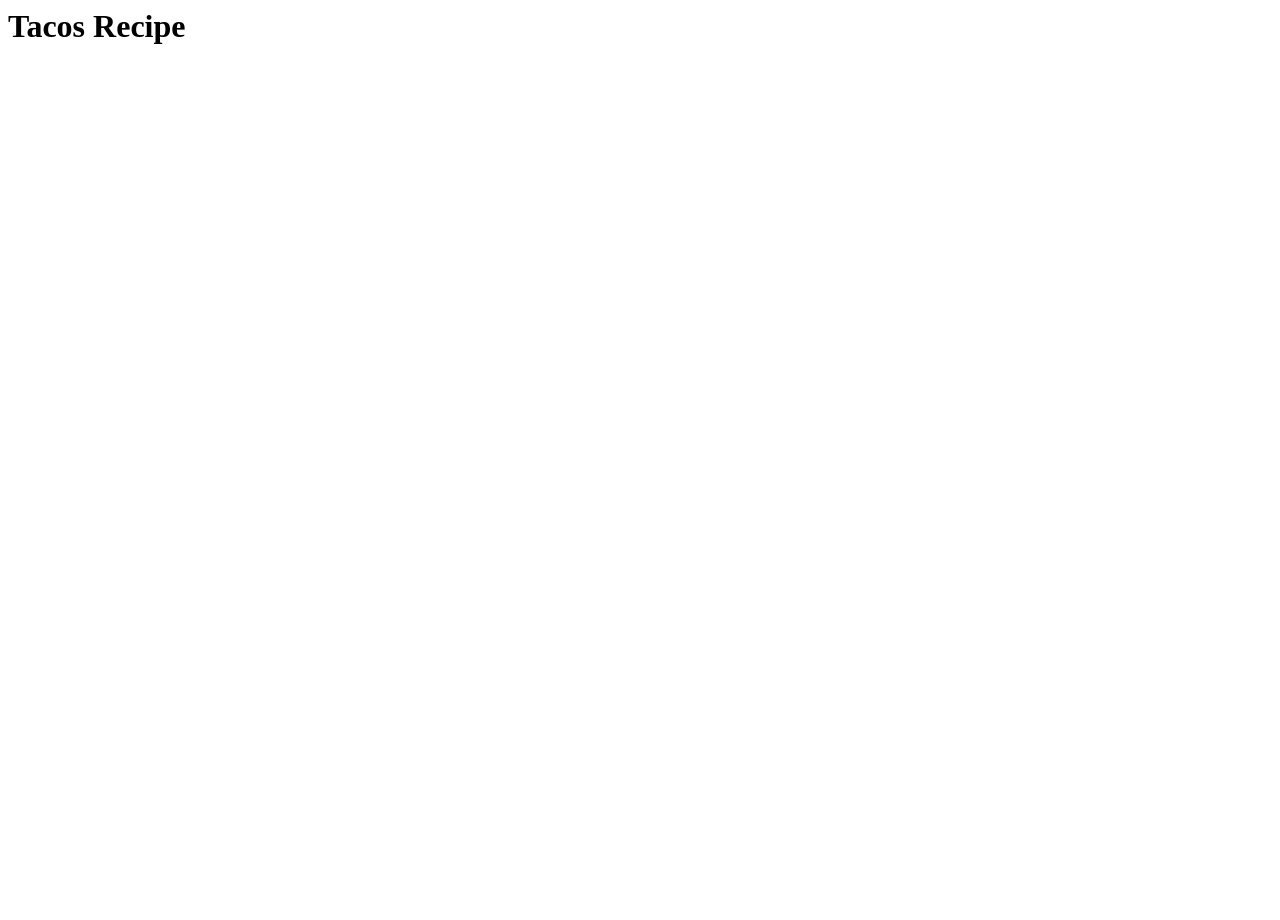
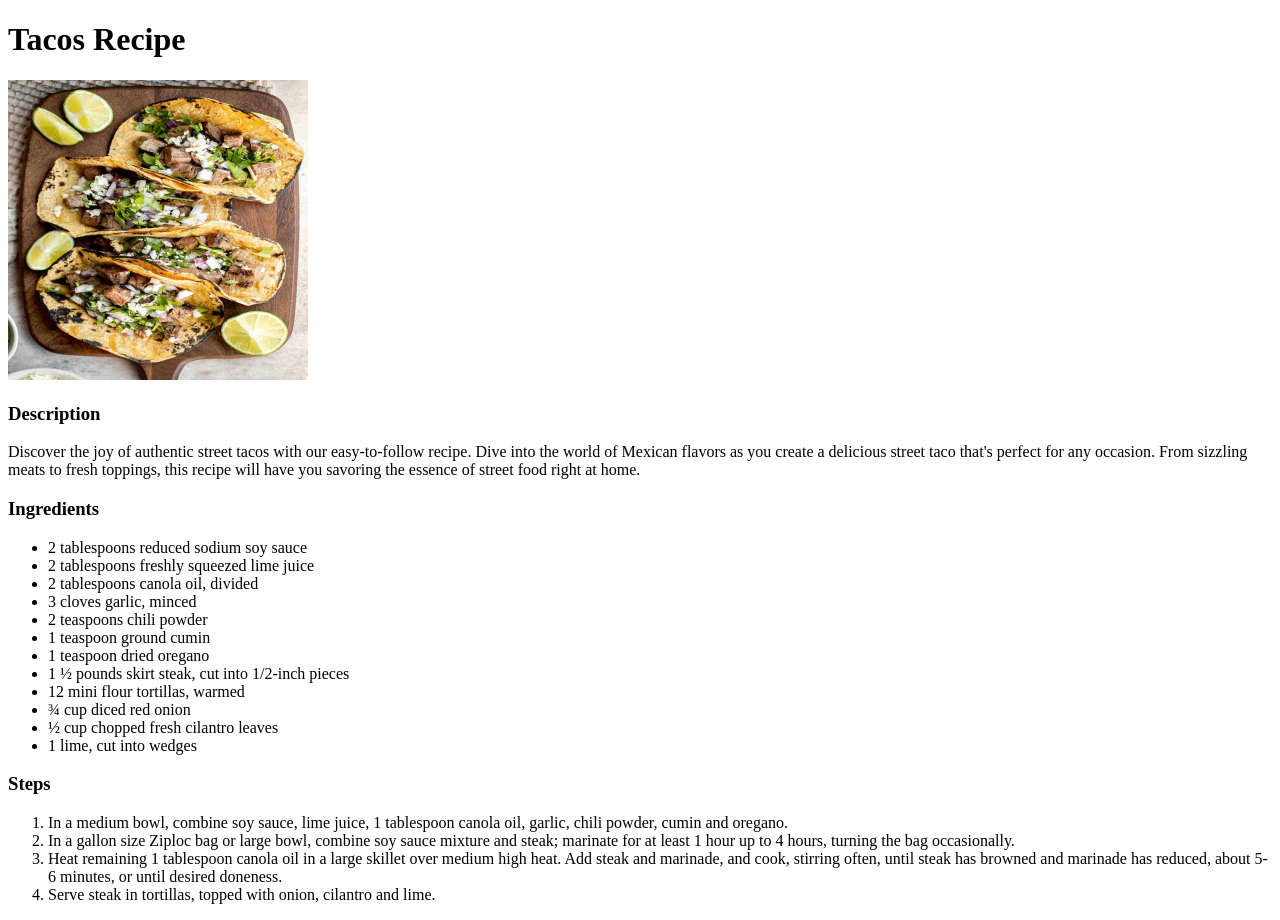
Before and after one commit to 3bbiss/odin-recipes, a plain HTML site: page recipes/tacos.html in a window 1280 px wide. Before the commit the page ends 800 px from the top, so only its background shows below. Drawn offline with Linux system fonts and the light colour scheme.

Commit message:
Add Tacos Recipe Description, Ingredients & Steps

```diff
--- a/recipes/tacos.html
+++ b/recipes/tacos.html
@@ -1,3 +1,58 @@
-<h1>
-    Tacos Recipe
-</h1>
+<!DOCTYPE html>
+<html lang="en">
+    <head>
+        <meta charset="UTF-8">
+        <meta name="viewport" content="width=device-width, initial-scale=1.0">
+        <title>Tacos Recipe</title>
+    </head>
+
+    <body>
+        <h1>Tacos Recipe</h1>
+        <!-- <a href="../index.html">Home</a>  target="_blank" rel="noopener noreferrer" -->
+        <img src="../images/tacos.jpg" alt="picture of street tacos" width="300" height="300"/>
+
+        <h3>Description</h3>
+        <p>
+            Discover the joy of authentic street tacos with our easy-to-follow recipe.
+            Dive into the world of Mexican flavors as you create a delicious street taco
+            that's perfect for any occasion. From sizzling meats to fresh toppings, this
+            recipe will have you savoring the essence of street food right at home.
+        </p>
+
+        <h3>Ingredients</h3>
+        <ul>
+            <li>2 tablespoons reduced sodium soy sauce</li>
+            <li>2 tablespoons freshly squeezed lime juice</li>
+            <li>2 tablespoons canola oil, divided</li>
+            <li>3 cloves garlic, minced</li>
+            <li>2 teaspoons chili powder</li>
+            <li>1 teaspoon ground cumin</li>
+            <li>1 teaspoon dried oregano</li>
+            <li>1 ½ pounds skirt steak, cut into 1/2-inch pieces</li>
+            <li>12 mini flour tortillas, warmed</li>
+            <li>¾ cup diced red onion</li>
+            <li>½ cup chopped fresh cilantro leaves</li>
+            <li>1 lime, cut into wedges</li>
+        </ul>
+
+        <h3>Steps</h3>
+        <ol>
+            <li>In a medium bowl, combine soy sauce, lime juice, 1 tablespoon canola oil, garlic, chili
+                powder, cumin and oregano.
+            </li>
+            <li>In a gallon size Ziploc bag or large bowl, combine soy sauce mixture and steak; marinate
+                for at least 1 hour up to 4 hours, turning the bag occasionally.
+            </li>
+            <li>Heat remaining 1 tablespoon canola oil in a large skillet over medium high heat.
+                Add steak and marinade, and cook, stirring often, until steak has browned and marinade has
+                reduced, about 5-6 minutes, or until desired doneness.
+            </li>
+            <li>
+                Serve steak in tortillas, topped with onion, cilantro and lime.
+            </li>
+        </ol>
+
+
+    </body>
+
+</html>
```
Also changed, not shown: index.html (+1 -0 lines), images/tacos.jpg (added).
